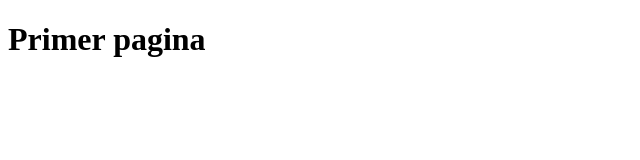
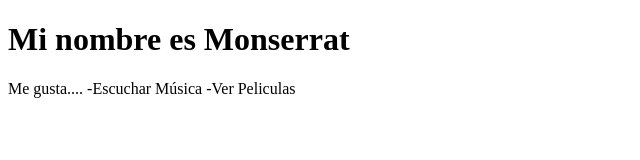
Before and after one commit to MonseHernandez4/Prueba52, a plain HTML site: page index.html in a window 1280 px wide. Shown: the whole page, without its empty margins (0-640 px from the left). Drawn offline with Linux system fonts and the light colour scheme.

Commit message:
Update index.html

```diff
--- a/index.html
+++ b/index.html
@@ -8,6 +8,9 @@
 </head>
 <body>
     <!-- Grupo 52 -->
-    <H1>Primer pagina</H1>
+    <H1>Mi nombre es Monserrat</H1>
+    <p1>Me gusta....<p1>
+        <p2>-Escuchar Música<p2>
+        <p3>-Ver Peliculas<p3>
 </body>
 </html>
```
